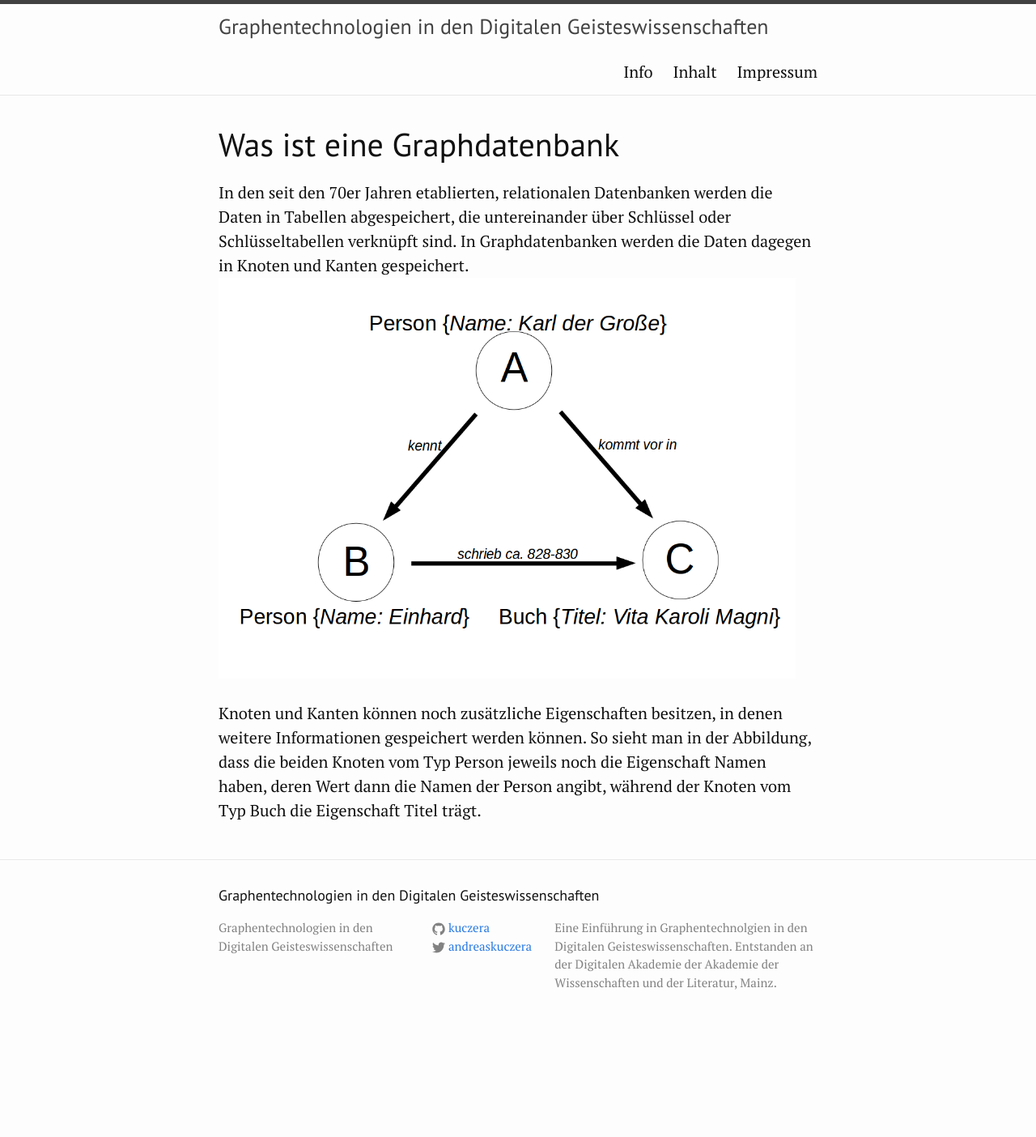
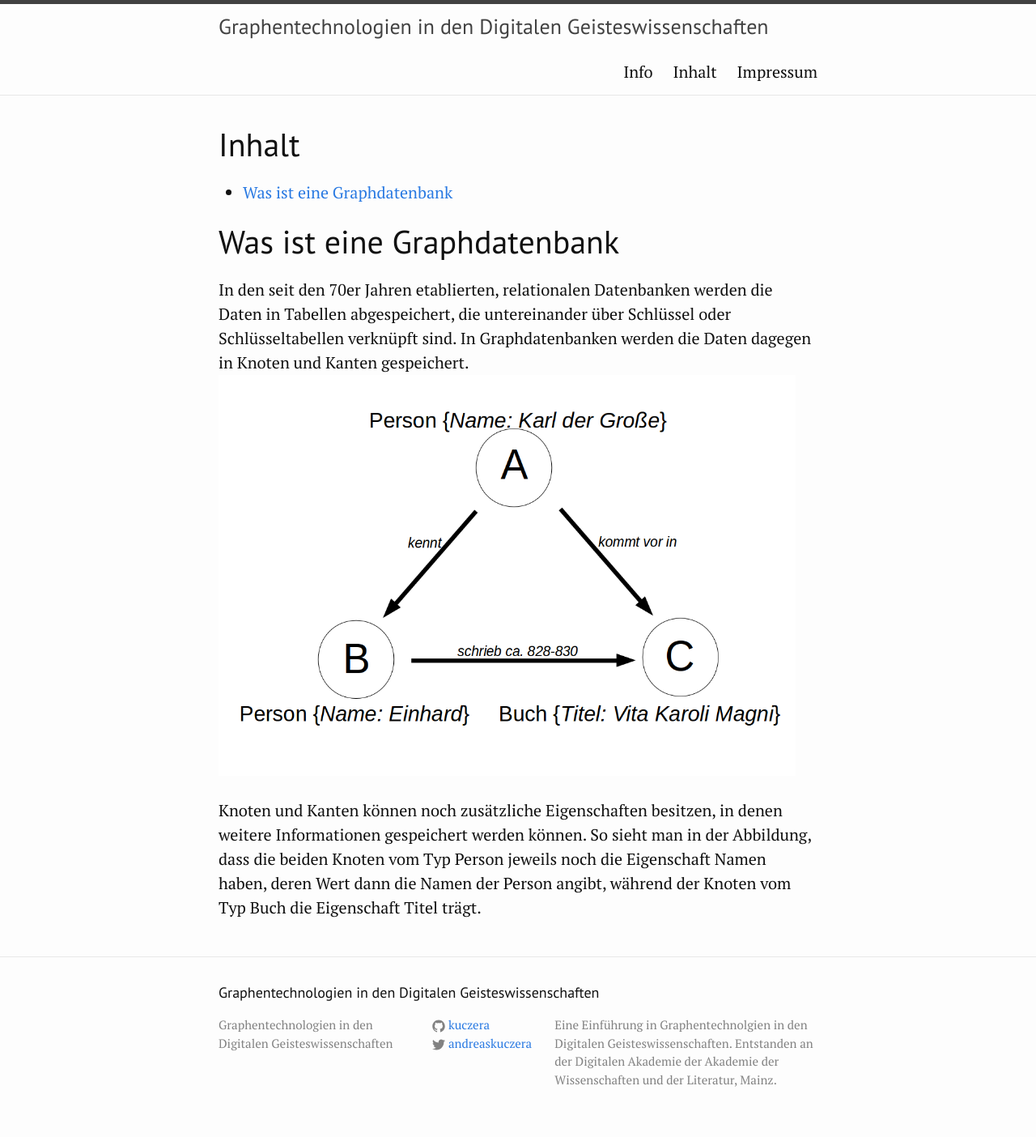
Before and after one commit to kuczera/Graphentechnologien, a Jekyll site: the page built from 05_Was ist eine Graphdatenbank.md, in a window 1280 px wide. Shown: the whole page at 81% size. Built offline with Jekyll 4.4.1, drawn with Linux system fonts in a browser that asks for light colours; before the commit the page ends 1284 px from its top, so only the background shows below that.

Commit message:
Update 05_Was ist eine Graphdatenbank.md

```diff
--- a/05_Was ist eine Graphdatenbank.md
+++ b/05_Was ist eine Graphdatenbank.md
@@ -5,6 +5,12 @@ order: 5
 contents: true
 ---
 
+# Inhalt
+{:.no_toc}
+
+* Will be replaced with the ToC, excluding the "Contents" header
+{:toc}
+
 # Was ist eine Graphdatenbank
 
 In den seit den 70er Jahren etablierten, relationalen Datenbanken werden die Daten in Tabellen abgespeichert, die untereinander über Schlüssel oder Schlüsseltabellen verknüpft sind.
```
